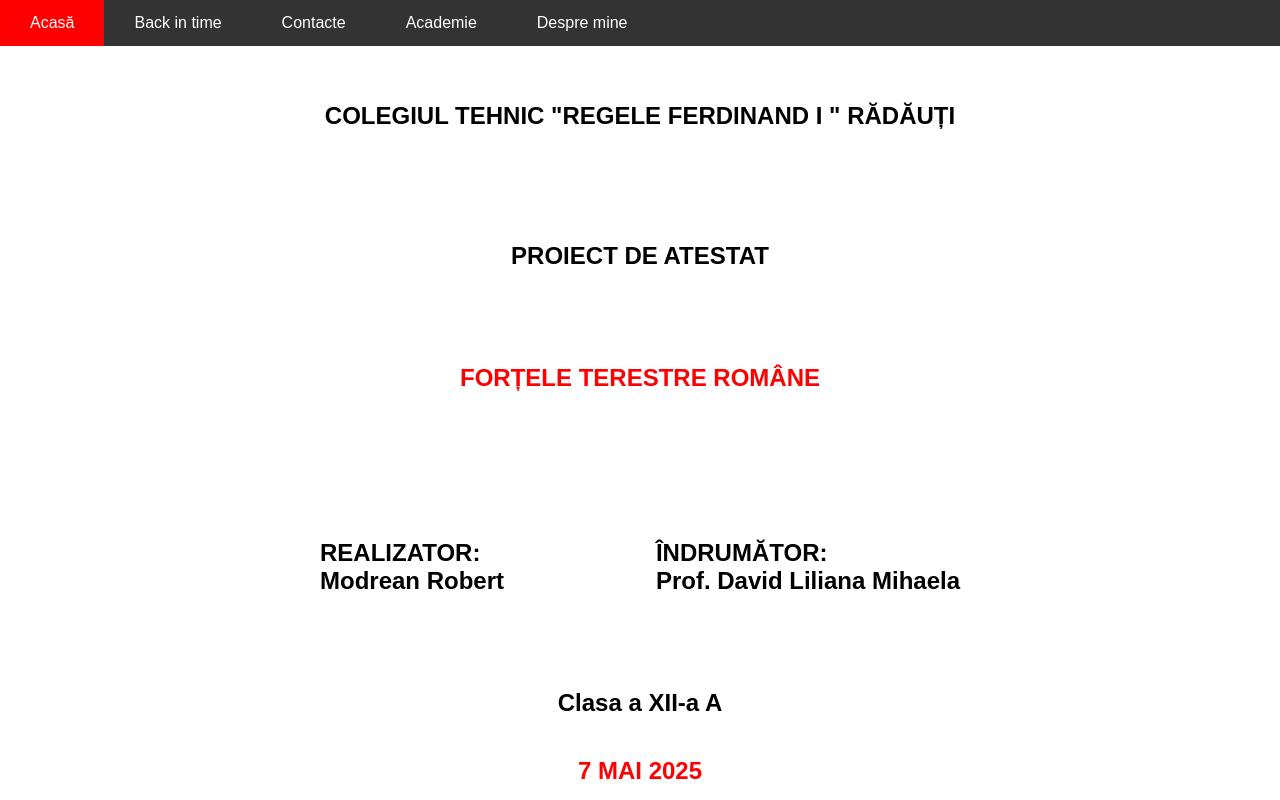
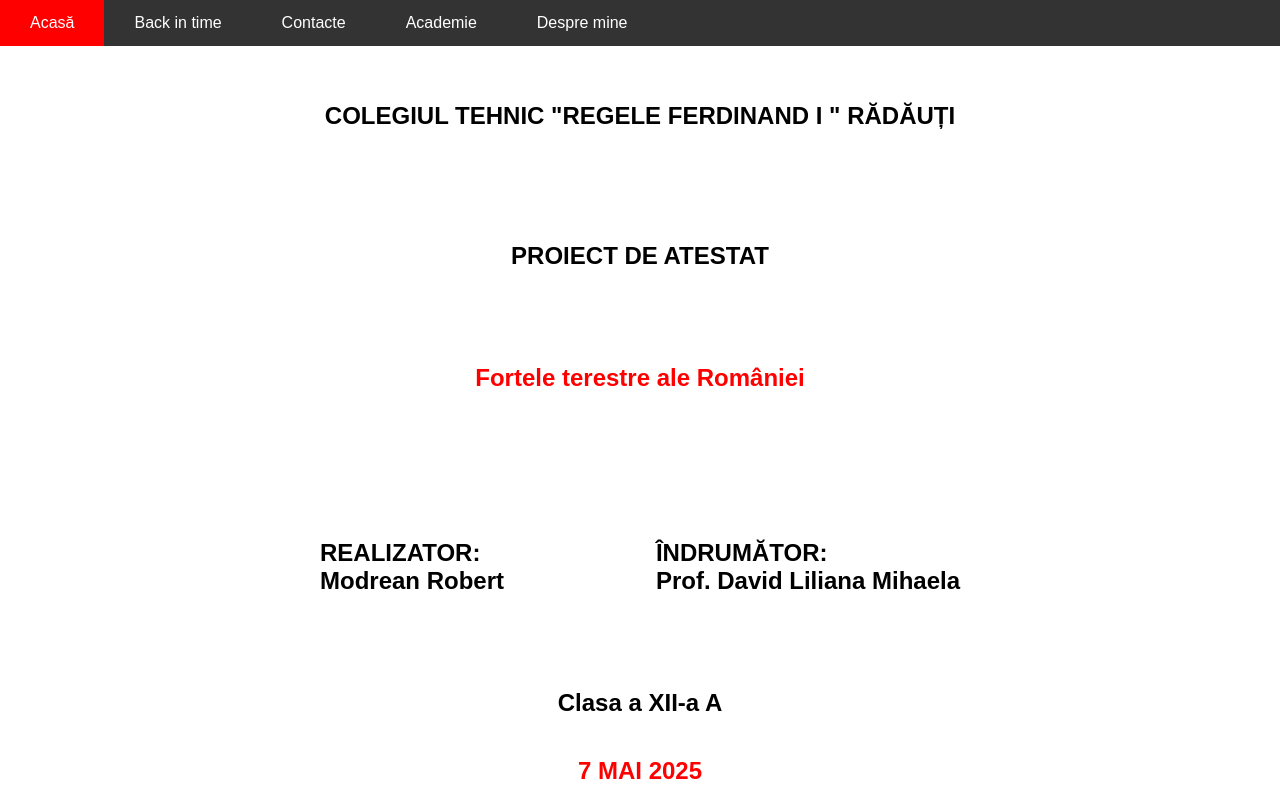
Before and after one commit to RobertModrean06/Atestat, a plain HTML site: page atestat.html in a window 1280 px wide. Shown: the top 800 px of the page. Drawn offline with Linux system fonts and the light colour scheme.

Commit message:
Update atestat.html

```diff
--- a/atestat.html
+++ b/atestat.html
@@ -235,7 +235,7 @@
     <br>
     <br>
     <div class="centruu">
-        <h2 style="color:red">FORȚELE TERESTRE ROMÂNE</h2>
+        <h2 style="color:red">Fortele terestre ale României</h2>
     </div>
     <br>
     <br>
```
